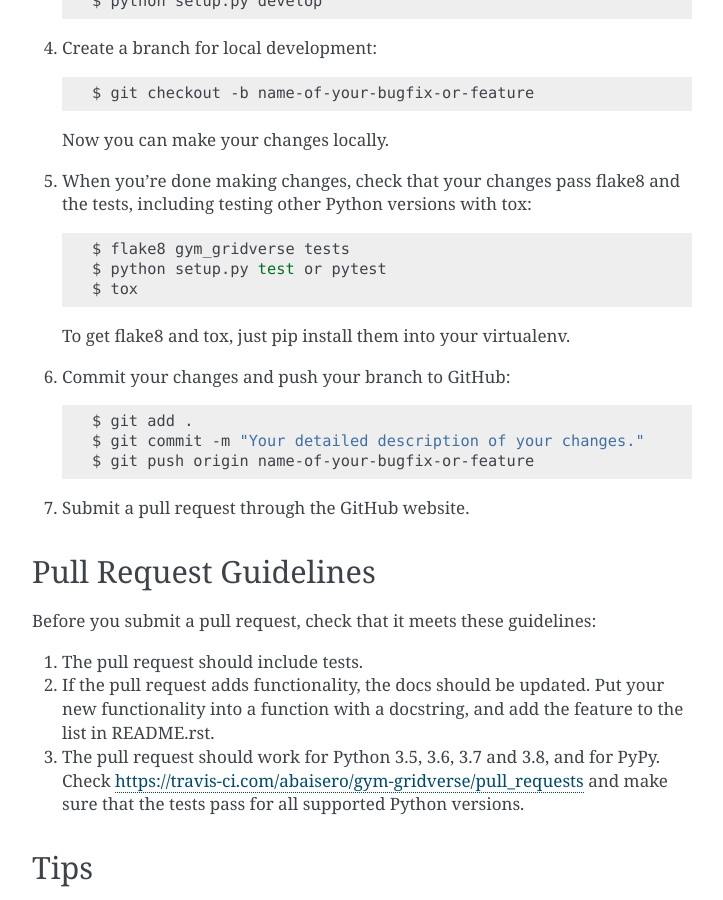
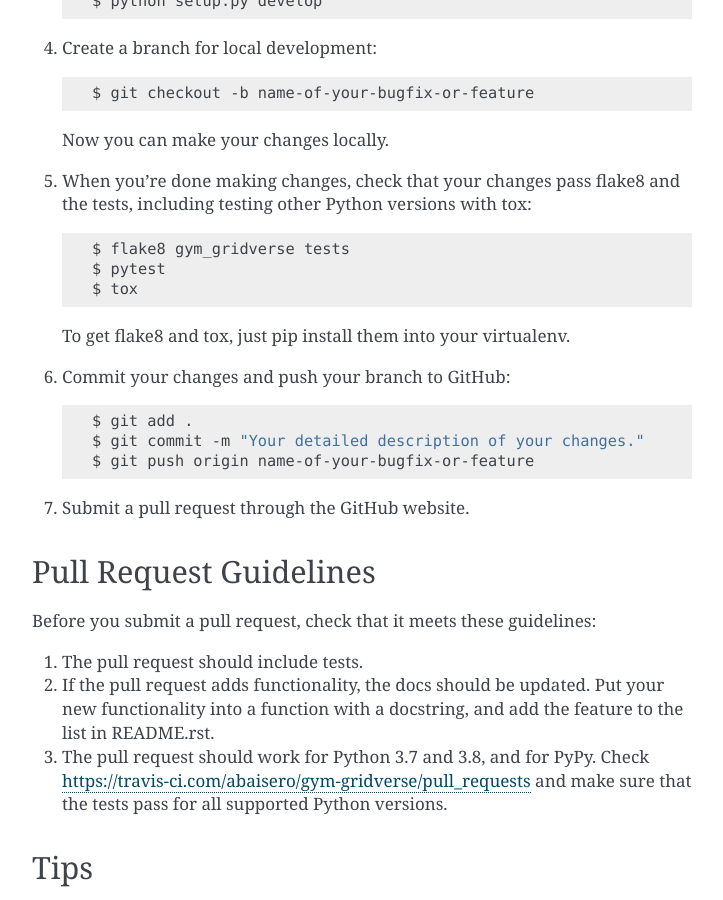
Before and after one commit to abaisero/gym-gridverse, a Sphinx documentation site: the page built from docs/contributing.rst, in a window 1280 px wide and 900 px high, scrolled down 1570 px. Shown: the whole window, without its empty margins (388-1111 px from the left). Built offline with Sphinx 7.4.7, drawn with Linux system fonts in a browser that asks for light colours.

```diff
--- a/CONTRIBUTING.rst
+++ b/CONTRIBUTING.rst
@@ -80,7 +80,7 @@ Ready to contribute? Here's how to set up `gym-gridverse` for local development.
    tests, including testing other Python versions with tox::
 
     $ flake8 gym_gridverse tests
-    $ python setup.py test or pytest
+    $ pytest
     $ tox
 
    To get flake8 and tox, just pip install them into your virtualenv.
@@ -102,7 +102,7 @@ Before you submit a pull request, check that it meets these guidelines:
 2. If the pull request adds functionality, the docs should be updated. Put
    your new functionality into a function with a docstring, and add the
    feature to the list in README.rst.
-3. The pull request should work for Python 3.5, 3.6, 3.7 and 3.8, and for PyPy. Check
+3. The pull request should work for Python 3.7 and 3.8, and for PyPy. Check
    https://travis-ci.com/abaisero/gym-gridverse/pull_requests
    and make sure that the tests pass for all supported Python versions.
 
--- a/docs/installation.rst
+++ b/docs/installation.rst
@@ -44,7 +44,7 @@ Once you have a copy of the source, you can install it with:
 
 .. code-block:: console
 
-    $ python setup.py install
+    $ python -m pip install
 
 
 .. _Github repo: https://github.com/abaisero/gym-gridverse
--- a/requirements_dev.txt
+++ b/requirements_dev.txt
@@ -9,4 +9,3 @@ Sphinx==1.8.5
 twine==1.14.0
 
 pytest==4.6.5
-pytest-runner==5.1
```
Also changed, not shown: other parts of docs/installation.rst (+1 -1 lines), setup.cfg (+0 -7 lines), setup.py (+1 -13 lines), 1 other file.
